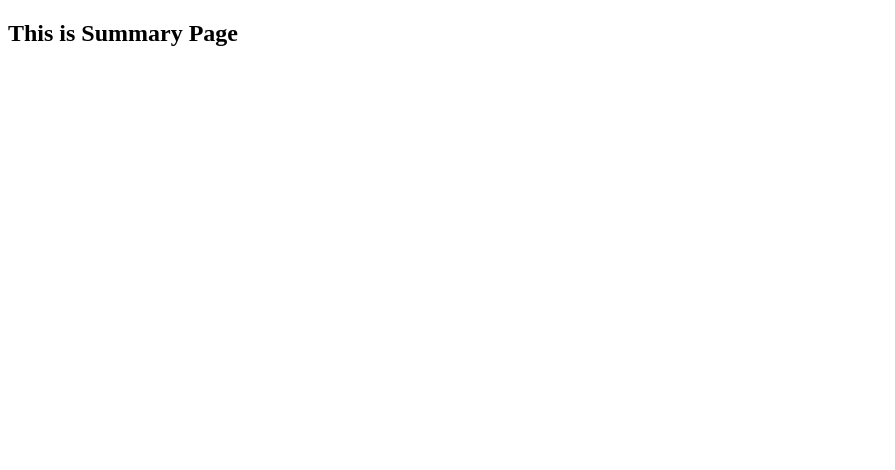
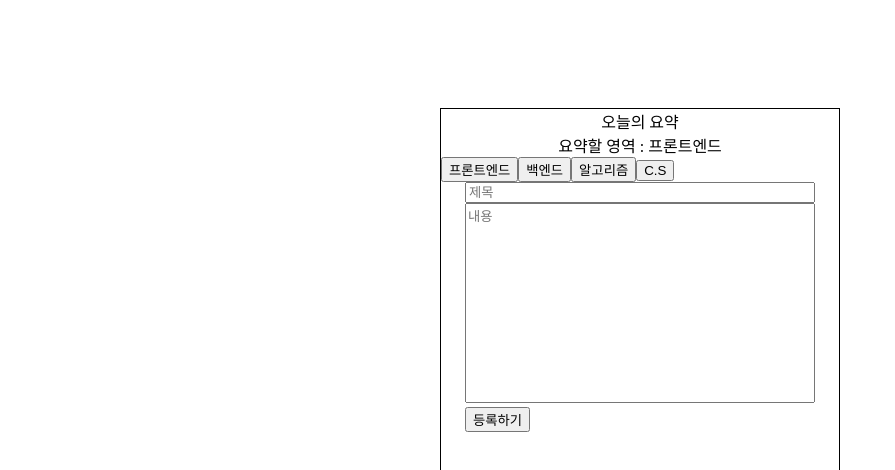
Before and after one commit to onegqueen/front, a React (Create React App) app: page /summary in a window 1280 px wide. Shown: the top 470 px of the page, without its empty margins (0-895 px from the left). Built offline with nearby package versions, Linux system fonts and the light colour scheme.

Commit message:
[11-02] add Summary Components

```diff
--- a/src/components/Stats/StatsConfirm.js
+++ b/src/components/Stats/StatsConfirm.js
@@ -103,7 +103,7 @@ const StatsConfirm = (props) => {
           </StatBtn>
         </StatBtnList>
       </Stat>
-      <ConfirmBtn onClick={() => navigate("/summary")}>포인트 확정 및 요약하러가기</ConfirmBtn>
+      <ConfirmBtn onClick={() => navigate("/summary")}>포인트 확정</ConfirmBtn>
     </Main>
   );
 };
--- /dev/null
+++ b/src/components/Summary/SummaryContents.js
@@ -0,0 +1,54 @@
+import styled from "styled-components";
+import { useState } from "react";
+
+const Main = styled.div`
+  width: 350px;
+  margin: 0 auto;
+`;
+
+const Title = styled.input.attrs(() => ({
+  placeholder: "제목",
+}))`
+  width: 100%;
+`;
+const Content = styled.textarea.attrs(() => ({
+  placeholder: "내용",
+}))`
+  width: 100%;
+  height: 200px;
+  resize: none;
+`;
+
+const RegisterBtn = styled.button``;
+
+const SummaryContents = (props) => {
+  const { keyword } = props;
+  const [summary, setSummary] = useState({
+    title: "",
+    content: "",
+    keyword: keyword,
+  });
+
+  const changeSummary = (e) => {
+    const { name, value } = e.target;
+    setSummary({ ...summary, [name]: value });
+  };
+
+  return (
+    <Main>
+      <Title
+        name="title"
+        value={summary.title}
+        onChange={changeSummary}
+      ></Title>
+      <Content
+        name="content"
+        value={summary.content}
+        onChange={changeSummary}
+      ></Content>
+      <RegisterBtn>등록하기</RegisterBtn>
+    </Main>
+  );
+};
+
+export default SummaryContents;
--- /dev/null
+++ b/src/components/Summary/SummaryHeader.js
@@ -0,0 +1,45 @@
+import styled from "styled-components";
+
+const Main = styled.div``;
+
+const Title = styled.div`
+  text-align: center;
+`;
+
+const KeywordTitle = styled.div`
+  text-align: center;
+`;
+const KeywordList = styled.div``;
+const KeywordBtn = styled.button``;
+
+const SummaryHeader = (props) => {
+  const { keyword, setKeyword } = props;
+
+  const selectKeyword = (e) => {
+    const { name } = e.target;
+    setKeyword(name);
+  };
+
+  return (
+    <Main>
+      <Title>오늘의 요약</Title>
+      <KeywordTitle>요약할 영역 : {keyword}</KeywordTitle>
+      <KeywordList>
+        <KeywordBtn name="프론트엔드" onClick={selectKeyword}>
+          프론트엔드
+        </KeywordBtn>
+        <KeywordBtn name="백엔드" onClick={selectKeyword}>
+          백엔드
+        </KeywordBtn>
+        <KeywordBtn name="알고리즘" onClick={selectKeyword}>
+          알고리즘
+        </KeywordBtn>
+        <KeywordBtn name="C.S" onClick={selectKeyword}>
+          C.S
+        </KeywordBtn>
+      </KeywordList>
+    </Main>
+  );
+};
+
+export default SummaryHeader;
--- a/src/pages/Summary/Summary.js
+++ b/src/pages/Summary/Summary.js
@@ -1,8 +1,32 @@
+import styled from "styled-components";
+import { useState } from "react";
+
+import SummaryHeader from "../../components/Summary/SummaryHeader";
+import SummaryContents from "../../components/Summary/SummaryContents";
+
+const Main = styled.div`
+  display: flex;
+  height: 100vh;
+  justify-content: center;
+  align-items: center;
+`;
+
+const Content = styled.div`
+  width: 400px;
+  height: 600px;
+  border: 1px solid black;
+`;
+
 const Summary = () => {
+  const [keyword, setKeyword] = useState("프론트엔드");
+
   return (
-    <div>
-      <h2>This is Summary Page</h2>
-    </div>
+    <Main>
+      <Content>
+        <SummaryHeader keyword={keyword} setKeyword={setKeyword} />
+        <SummaryContents keyword={keyword} />
+      </Content>
+    </Main>
   );
 };
 
```
